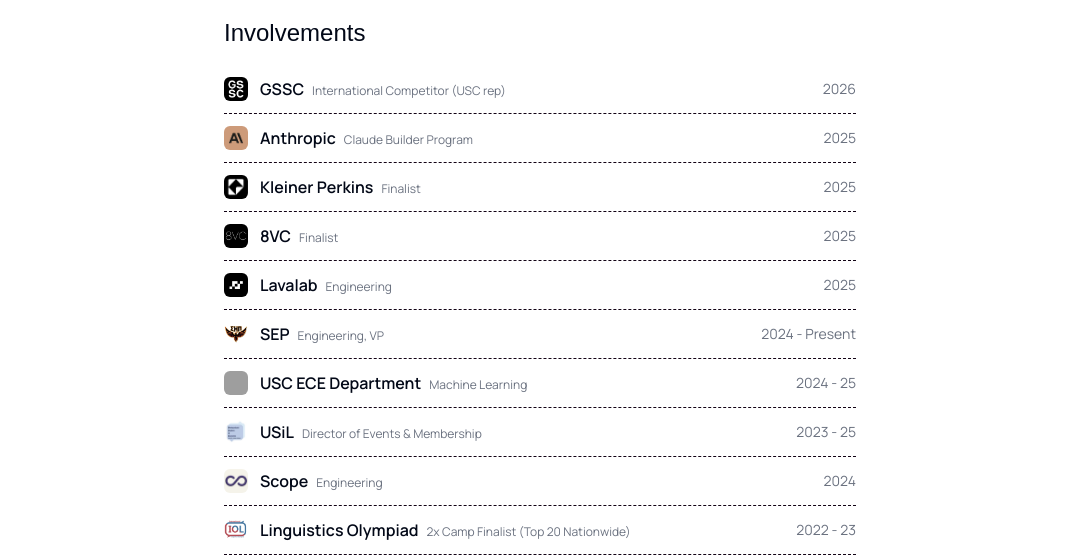
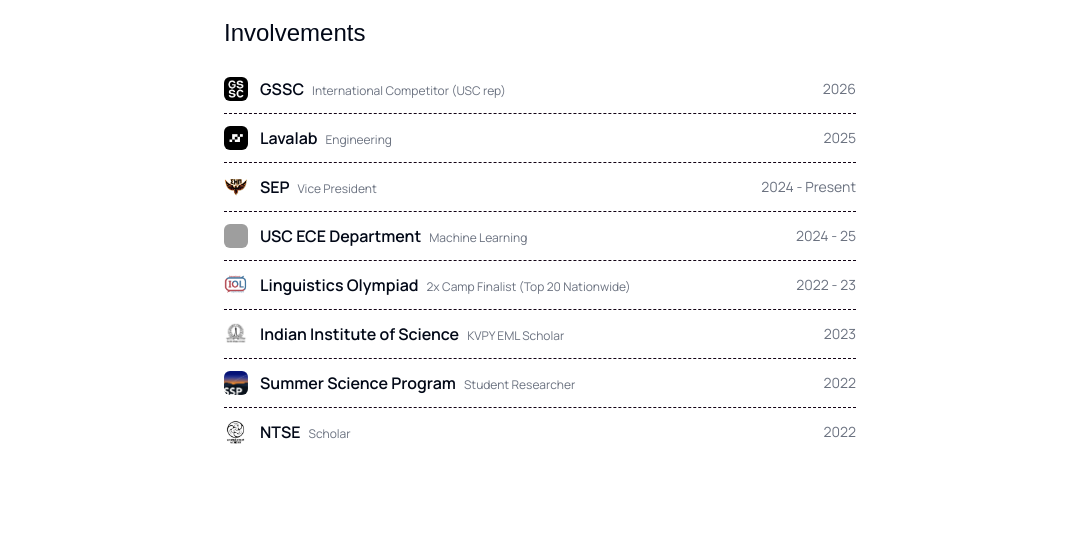
Before and after one commit to VishnuK1947/vishnukadaba.dev, a React (Vite) app: page / in a window 1280 px wide. Shown: the part 780-1337 px from the top of the page, without its empty margins (100-1181 px from the left). Built offline with nearby package versions, Linux system fonts and the light colour scheme; grey boxes are pictures that could not be loaded.

Commit message:
streamline involvements and update SEP role

```diff
--- a/src/data/involvementExperience.ts
+++ b/src/data/involvementExperience.ts
@@ -15,27 +15,6 @@
     link: 'https://globalstudentstartup.org/',
   },
   {
-    involvement: 'Anthropic',
-    role: 'Claude Builder Program',
-    period: '2025',
-    logo: '/anthropic.png',
-    link: 'https://www.anthropic.com/',
-  },
-  {
-    involvement: 'Kleiner Perkins',
-    role: 'Finalist',
-    period: '2025',
-    logo: '/kleiner-perkins.png',
-    link: 'https://www.kleinerperkins.com/',
-  },
-  {
-    involvement: '8VC',
-    role: 'Finalist',
-    period: '2025',
-    logo: '/8vc.png',
-    link: 'https://www.8vc.com/',
-  },
-  {
     involvement: 'Lavalab',
     role: 'Engineering',
     period: '2025',
@@ -44,7 +23,7 @@
   },
   {
     involvement: 'SEP',
-    role: 'Engineering, VP',
+    role: 'Vice President',
     period: '2024 - Present',
     logo: '/sep.png',
     link: 'https://uscsep.com/',
@@ -55,20 +34,6 @@
     period: '2024 - 25',
     logo: '/usc.png',
     link: 'https://minghsiehece.usc.edu/',
-  },
-  {
-    involvement: 'USiL',
-    role: 'Director of Events & Membership',
-    period: '2023 - 25',
-    logo: '/usil.png',
-    link: 'https://www.usilusc.org/',
-  },
-  {
-    involvement: 'Scope',
-    role: 'Engineering',
-    period: '2024',
-    logo: '/scope.png',
-    link: 'https://www.scopeusc.com/',
   },
   {
     involvement: 'Linguistics Olympiad',
```
Also changed, not shown: public/llms.txt.
